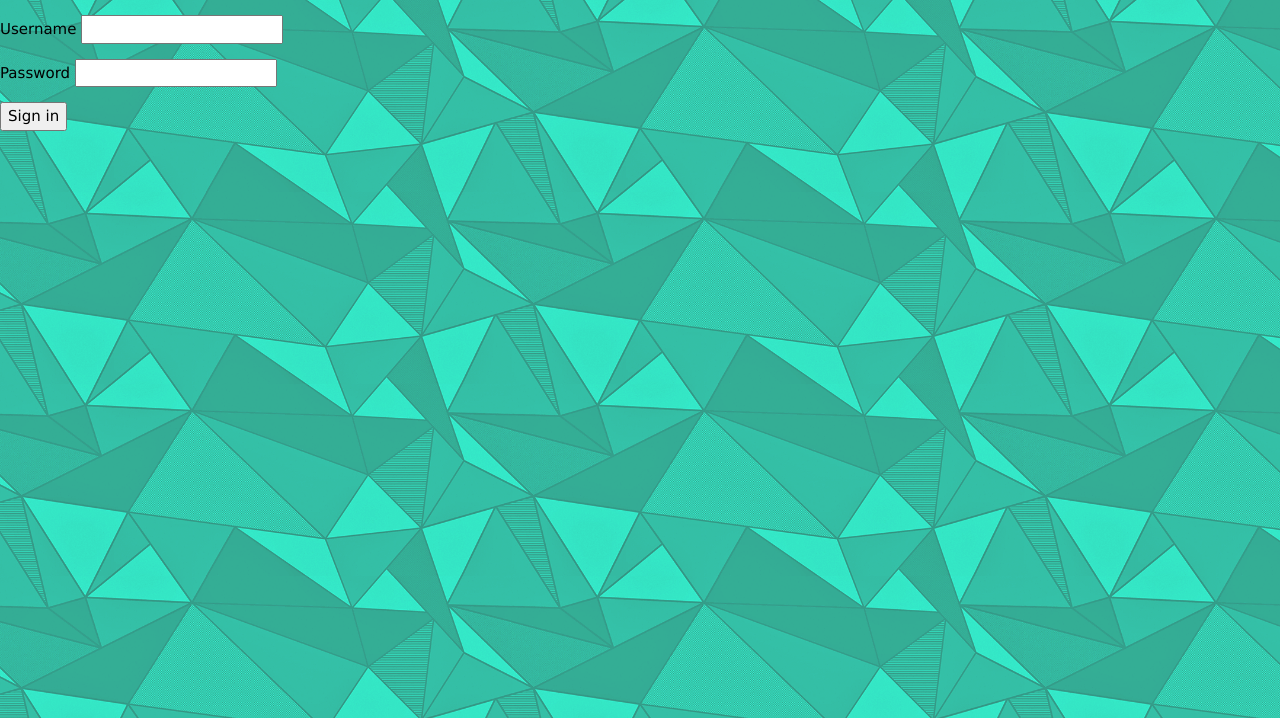
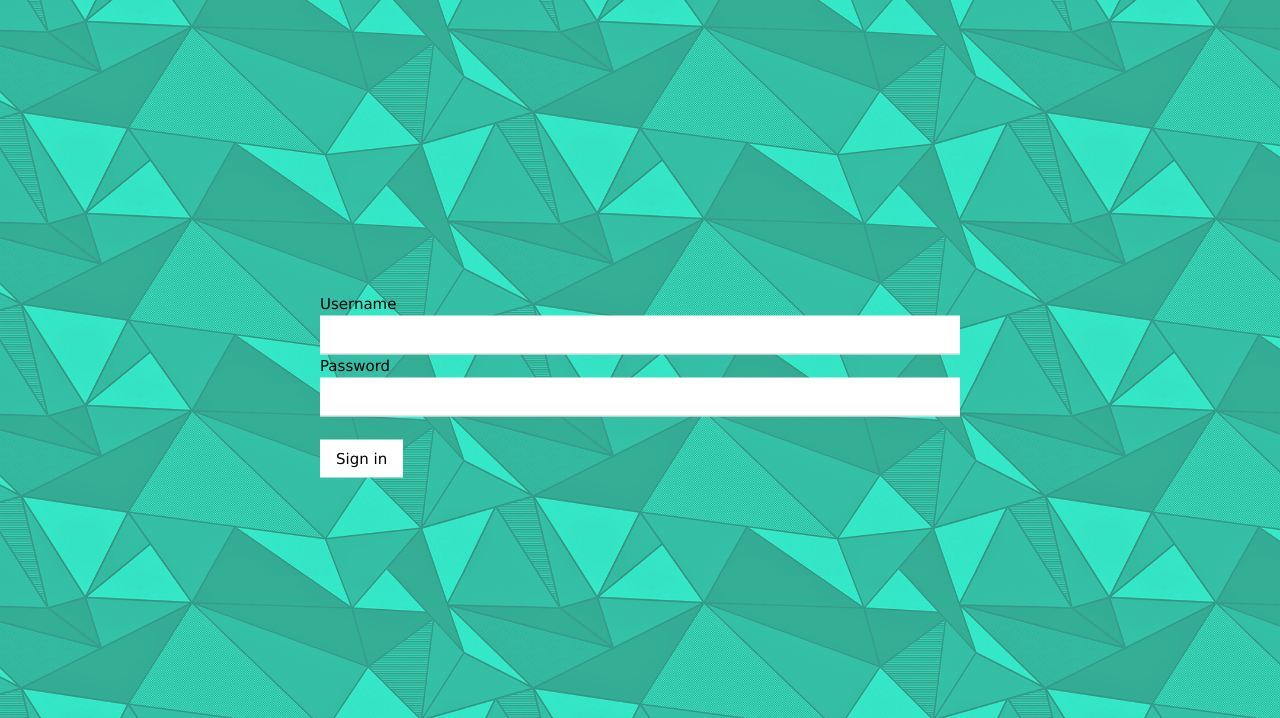
Before and after one commit to dj-neza/ShoppingCAT, a Django app: page / in a window 1280 px wide. Shown: the top 718 px of the page. Run offline with Django 3.2, Linux system fonts and the light colour scheme; some libraries are stand-ins or nearby versions.

Commit message:
spremembe izgleda..

```diff
--- a/shoppingcat/cat/templates/home.html
+++ b/shoppingcat/cat/templates/home.html
@@ -1,4 +1,6 @@
+{% load widget_tweaks %}
 {% load static %}
+
 <!DOCTYPE html>
 <html>
 <head>
@@ -19,6 +21,13 @@ body {
     background-color: #cccccc;
 }
 
+.center {
+    right: 50%;
+    bottom: 50%;
+    transform: translate(50%,50%);
+    position: absolute;
+}
+
 
 </style>
 </head>
@@ -29,17 +38,15 @@ body {
 <div id="main">
 </div>
 
-<form action="" method="POST">
+<form action="" method="POST" class="w3-container">
 	{% csrf_token %}
-	<p>
-		{{ form.username.label }}
-		{{ form.username }}
-	</p>
 
-	<p>
+	<p style="width:50%;" class="center">
+		{{ form.username.label|add_class:''}}
+		{{ form.username|add_class:'w3-input' }}
 		{{ form.password.label }}
-		{{ form.password }}
-	</p>
+		{{ form.password|add_class:'w3-input' }}
+
 
 	{% if form.errors %}
 		{% for field in form %}
@@ -55,8 +62,10 @@ body {
 		    </div>
 		{% endfor %}
 	{% endif %}
+	<br>
 
-	<input type="submit" value="Sign in" />
+	<input type="submit" value="Sign in" class="w3-button w3-white" />
+</p>
 
 </form>
 
--- a/shoppingcat/cat/templates/index.html
+++ b/shoppingcat/cat/templates/index.html
@@ -1,3 +1,4 @@
+{% load widget_tweaks %}
 {%load static%}
 <!DOCTYPE html>
 <html>
@@ -63,7 +64,8 @@ function off() {
 
 /* When you mouse over the navigation links, change their color */
 .sidenav a:hover, .offcanvas a:focus{
-    color: #E18798;
+    background-color: #E18798;
+    color: #fff;
 }
 
 /* Position and style the close button (top right corner) */
@@ -110,7 +112,7 @@ body {
 <body background="{% static 'Untitled-1.png' %}">
 
 <div id="mySidenav" class="sidenav">
-  <!--<a href="javascript:void(0)" class="closebtn" onclick="closeNav()">&times;</a>-->
+  <!--<a href="javascript:void(0)" class="closebtn" onclick="closeNav()">&times;</a>--><br><br><br>
   <a href="#" onclick="off()" class="shopping_cat">Shopping Cat</a>
   <a href="#" onclick="on_closet()" class="my_clothes">My Closet</a>
   <a href="#" onclick="on_rec()" class="my_recs">My Recommendations</a>
--- a/shoppingcat/cat/views.py
+++ b/shoppingcat/cat/views.py
@@ -6,10 +6,10 @@ from .forms import *
 
 @csrf_protect
 def home(request):
-	if request.user.is_authenticated():
-		return render(request, 'index.html')
+	#if request.user.is_authenticated():
+	return render(request, 'index.html')
 
-	return render(request, 'home.html')
+	#return render(request, 'home.html')
 
 # sign in
 @csrf_protect
--- a/shoppingcat/shoppingcat/settings.py
+++ b/shoppingcat/shoppingcat/settings.py
@@ -42,6 +42,7 @@ INSTALLED_APPS = [
     'django.contrib.messages',
     'django.contrib.staticfiles',
     'cat',
+    'widget_tweaks',
 ]
 
 MIDDLEWARE = [
```
Also changed, not shown: shoppingcat/cat/static/logo_blue_napis.png (added), shoppingcat/cat/static/logo_pink_brez_napisa.png (added), shoppingcat/cat/static/logo_pink_napis.png (added), shoppingcat/cat/static/logo_white_brez_napisa.png (added), shoppingcat/cat/static/logo_white_napis.png (added).
